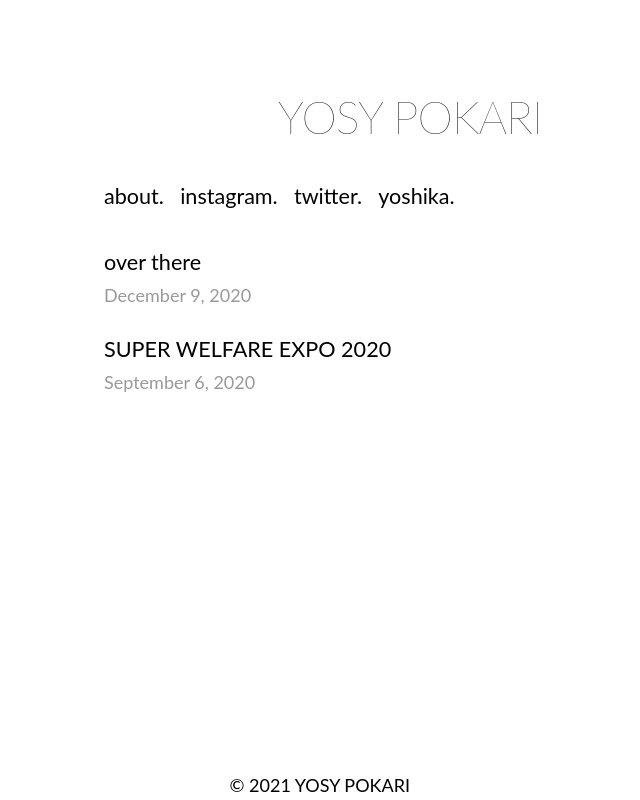
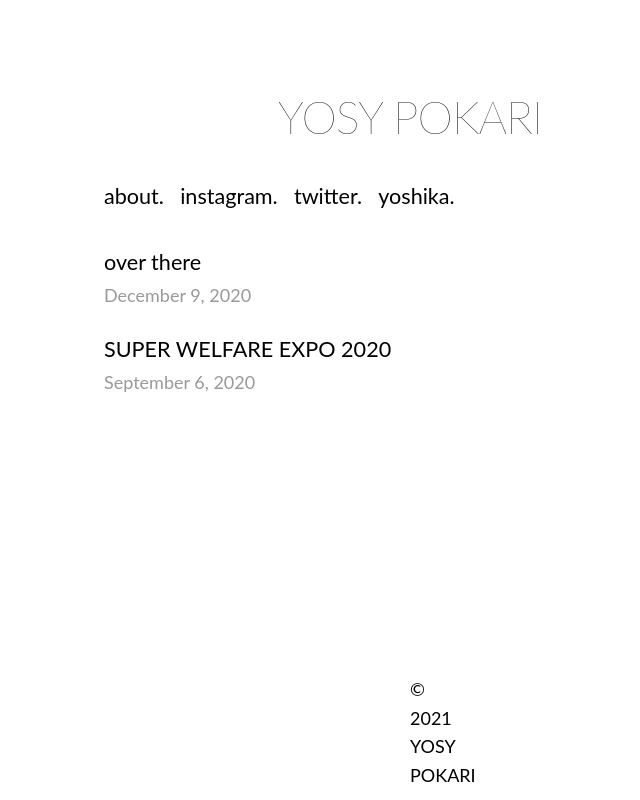
Before and after one commit to pokaryosy/mypage, a Next.js app: page / in a window 1280 px wide. Shown: the whole page, without its empty margins (230-870 px from the left). Built offline with nearby package versions, Linux system fonts and the light colour scheme.

Commit message:
183 commits

```diff
--- a/styles/utils.module.css
+++ b/styles/utils.module.css
@@ -87,5 +87,6 @@
 .footer{
   position:absolute;
   right:50%;
-  bottom:0;
+  left: 50%;
+  bottom: 10px;
 }
```
